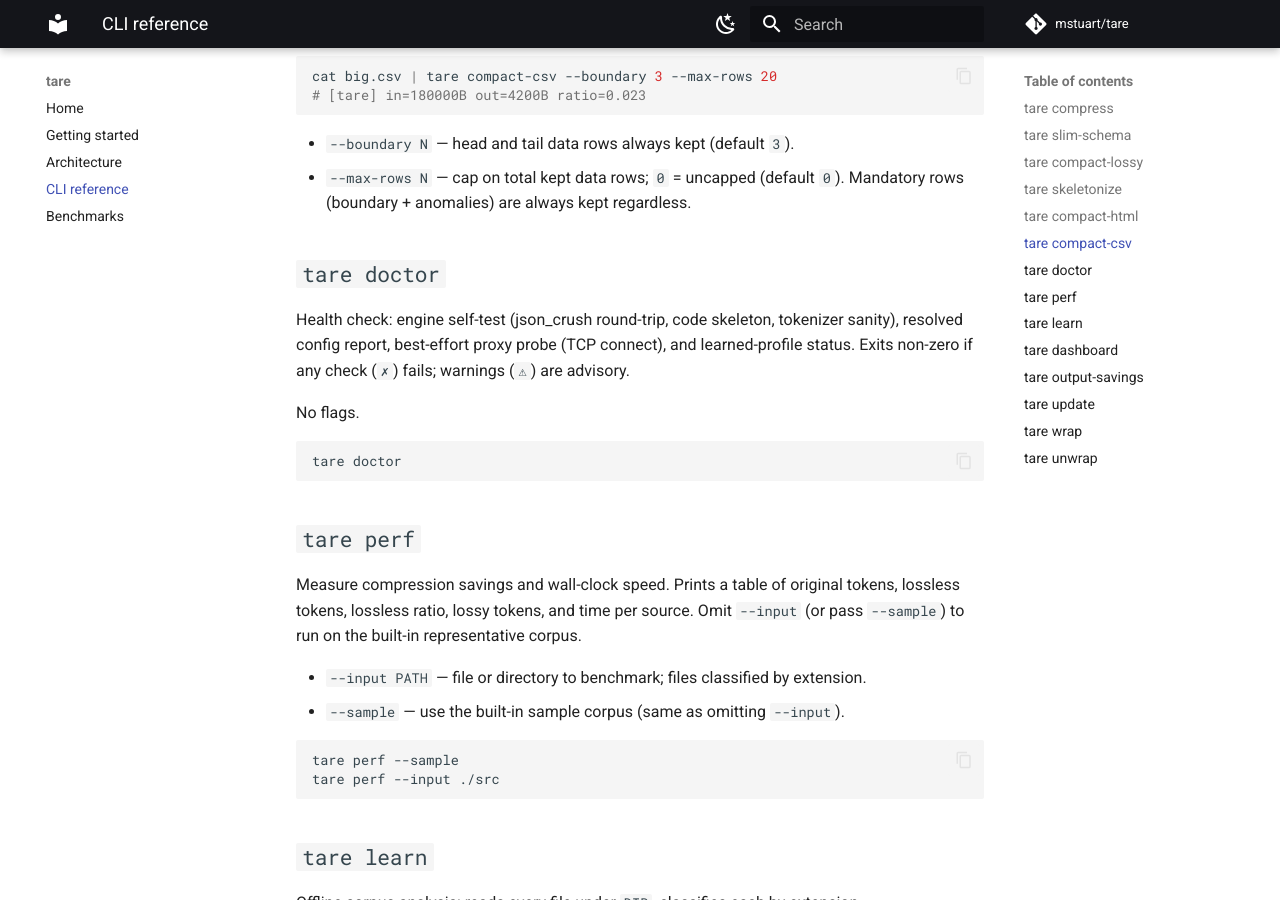
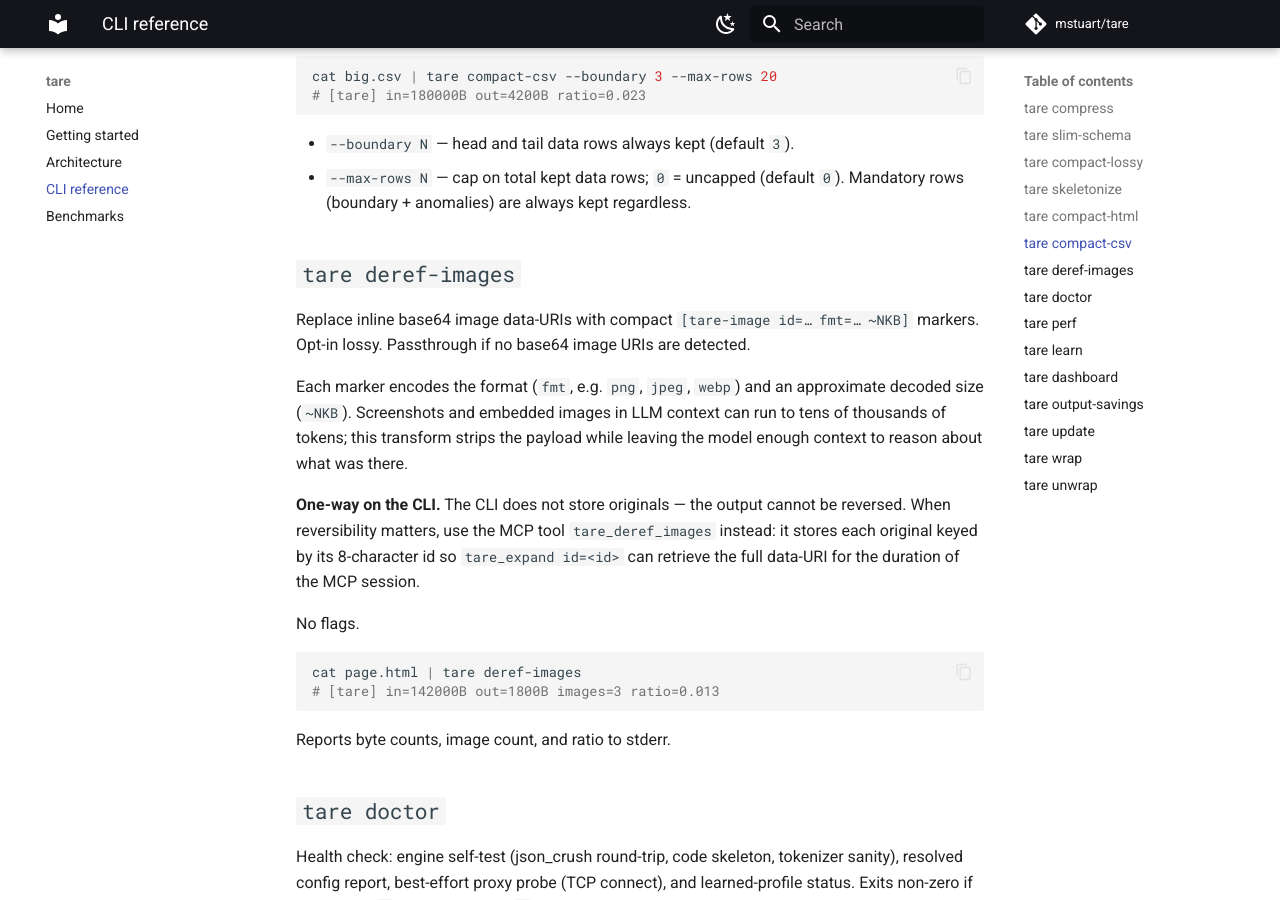
Before and after one commit to mstuart/tare, an MkDocs documentation site: the page built from docs/cli.md, in a window 1280 px wide and 900 px high, scrolled down 1863 px. Built offline with MkDocs 1.6.1 and Material for MkDocs 9.7.7, drawn with Linux system fonts in a browser that asks for light colours; comment, search, counter and statistics services are not loaded.

Commit message:
docs: deref-images + voice/trained-ML non-goals

````diff
--- a/docs/cli.md
+++ b/docs/cli.md
@@ -82,6 +82,29 @@ cat big.csv | tare compact-csv --boundary 3 --max-rows 20
 - `--boundary N` — head and tail data rows always kept (default `3`).
 - `--max-rows N` — cap on total kept data rows; `0` = uncapped (default `0`). Mandatory rows
   (boundary + anomalies) are always kept regardless.
+
+## `tare deref-images`
+
+Replace inline base64 image data-URIs with compact `[tare-image id=… fmt=… ~NKB]` markers. Opt-in
+lossy. Passthrough if no base64 image URIs are detected.
+
+Each marker encodes the format (`fmt`, e.g. `png`, `jpeg`, `webp`) and an approximate decoded size
+(`~NKB`). Screenshots and embedded images in LLM context can run to tens of thousands of tokens; this
+transform strips the payload while leaving the model enough context to reason about what was there.
+
+**One-way on the CLI.** The CLI does not store originals — the output cannot be reversed. When
+reversibility matters, use the MCP tool `tare_deref_images` instead: it stores each original keyed by
+its 8-character id so `tare_expand id=<id>` can retrieve the full data-URI for the duration of the
+MCP session.
+
+No flags.
+
+```bash
+cat page.html | tare deref-images
+# [tare] in=142000B out=1800B images=3 ratio=0.013
+```
+
+Reports byte counts, image count, and ratio to stderr.
 
 ## `tare doctor`
 
````
Also changed, not shown: README.md (+21 -9 lines).
